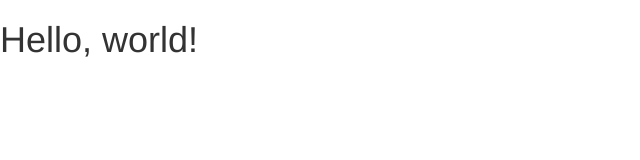
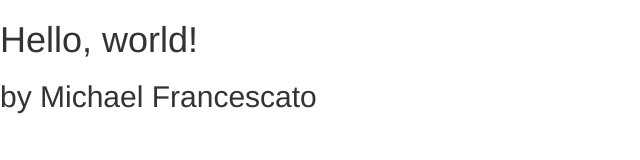
Before and after one commit to jackson72/webeng2013, a plain HTML site: page dist/index.html in a window 1280 px wide. Shown: the whole page, without its empty margins (0-640 px from the left). Drawn offline with nearby package versions, Linux system fonts and the light colour scheme.

Commit message:
added name

```diff
--- a/dist/index.html
+++ b/dist/index.html
@@ -14,6 +14,7 @@
   </head>
   <body>
     <h1>Hello, world!</h1>
+    <h2>by Michael Francescato</h2>
 
     <!-- jQuery (necessary for Bootstrap's JavaScript plugins) -->
     <script src="//code.jquery.com/jquery.js"></script>
```
